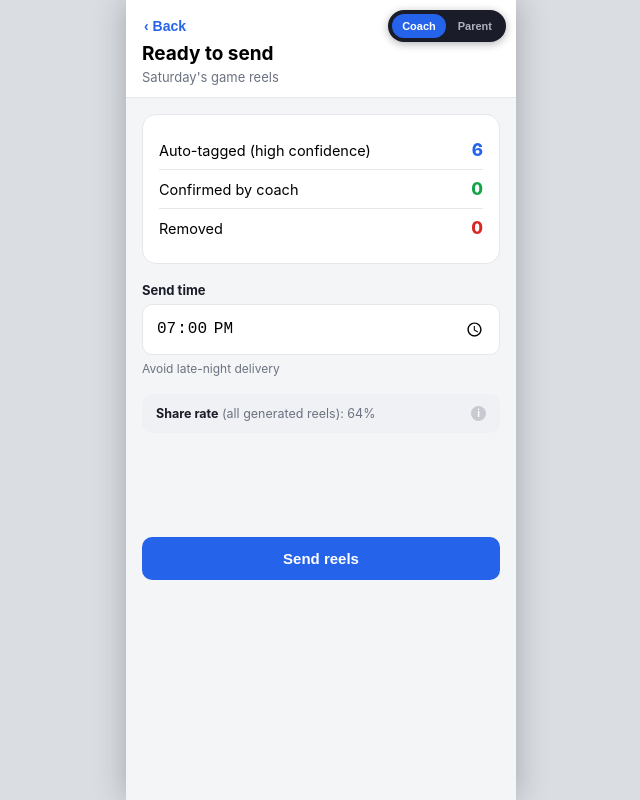
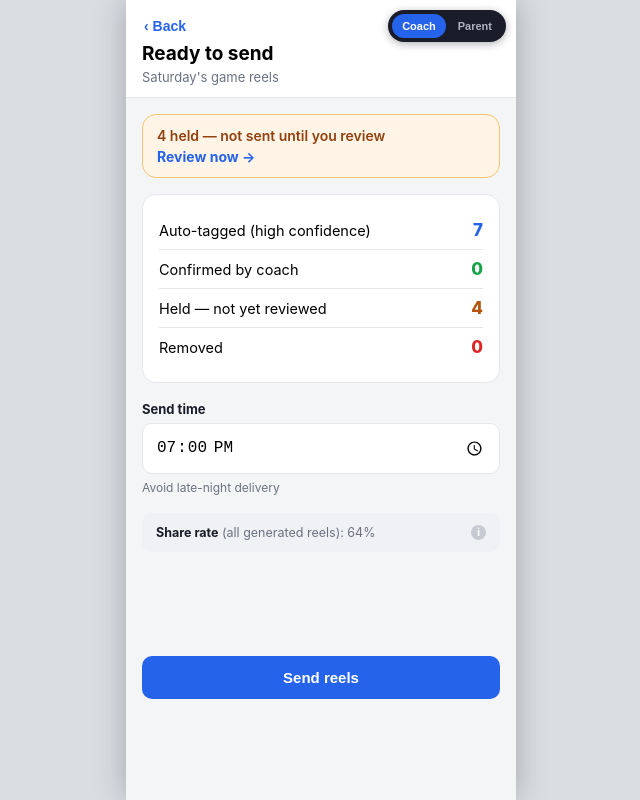
Before and after one commit to anuraghegde91-tech/sidelinereel-prototype, a plain HTML site: page index.html in a window 1280 px wide. Both pictures are taken after a click on the button "Continue to send". Shown: the whole page, without its empty margins (319-959 px from the left). Drawn offline with Linux system fonts and the light colour scheme.

Commit message:
Fix parent-view filtering and held-clip handling; add submission doc

```diff
--- a/index.html
+++ b/index.html
@@ -273,6 +273,28 @@
   .num.auto{color:#2563eb;}
   .num.confirmed{color:#16a34a;}
   .num.removed{color:#dc2626;}
+  .num.held{color:#b45309;}
+
+  .held-banner{
+    background:var(--warn-bg);
+    border:1px solid var(--warn-border);
+    color:var(--warn-text);
+    border-radius:var(--radius);
+    padding:12px 14px;
+    font-size:14px;
+    font-weight:600;
+    margin-bottom:16px;
+    display:none;
+  }
+  .held-banner.show{display:block;}
+  .held-banner a{
+    display:inline-block;
+    margin-top:4px;
+    color:var(--primary);
+    font-weight:700;
+    text-decoration:none;
+    cursor:pointer;
+  }
 
   .field-label{
     font-size:13px;
@@ -524,9 +546,14 @@
       <div class="screen-sub">Saturday's game reels</div>
     </div>
     <div class="content">
+      <div class="held-banner" id="heldBanner">
+        <span id="heldBannerText"></span><br>
+        <a id="reviewNowLink">Review now →</a>
+      </div>
       <div class="summary-card">
         <div class="summary-row"><span>Auto-tagged (high confidence)</span><span class="num auto" id="sumAuto"></span></div>
         <div class="summary-row"><span>Confirmed by coach</span><span class="num confirmed" id="sumConfirmed"></span></div>
+        <div class="summary-row"><span>Held — not yet reviewed</span><span class="num held" id="sumHeld"></span></div>
         <div class="summary-row"><span>Removed</span><span class="num removed" id="sumRemoved"></span></div>
       </div>
 
@@ -598,6 +625,7 @@
   ];
 
   function kidById(id){ return kids.find(function(k){return k.id===id;}); }
+  var MAYA_ID = 1; // the parent view in this prototype is always Maya's family
 
   var palette = ["#2563eb","#7c3aed","#db2777","#ea580c","#059669","#0891b2","#d97706","#4f46e5","#16a34a","#dc2626"];
   function colorFor(num){ return palette[num % palette.length]; }
@@ -611,6 +639,8 @@
     {id:104, detectedNumber:22, confidence:0.97, kidId:10, status:'auto', hiddenByParent:false},
     {id:105, detectedNumber:23, confidence:0.91, kidId:11, status:'auto', hiddenByParent:false},
     {id:106, detectedNumber:33, confidence:0.85, kidId:12, status:'auto', hiddenByParent:false},
+    // confidently-wrong auto-tag: model is 93% sure, but the clip is actually Leo's (#4), not Maya's
+    {id:107, detectedNumber:4,  confidence:0.93, kidId:1,  status:'auto', hiddenByParent:false},
     // 4 uncertain clips
     {id:201, detectedNumber:4,  confidence:0.55, kidId:null, status:'uncertain',
       reason:"Low confidence", candidates:[2,1], hiddenByParent:false},
@@ -738,10 +768,26 @@
     var autoCount = clips.filter(function(c){ return c.status==='auto'; }).length;
     var confirmedCount = clips.filter(function(c){ return c.status==='confirmed'; }).length;
     var removedCount = clips.filter(function(c){ return c.status==='removed'; }).length;
+    var heldCount = clips.filter(function(c){ return c.status==='uncertain'; }).length;
     document.getElementById('sumAuto').textContent = autoCount;
     document.getElementById('sumConfirmed').textContent = confirmedCount;
+    document.getElementById('sumHeld').textContent = heldCount;
     document.getElementById('sumRemoved').textContent = removedCount;
+
+    var heldBanner = document.getElementById('heldBanner');
+    if(heldCount > 0){
+      heldBanner.classList.add('show');
+      document.getElementById('heldBannerText').textContent =
+        heldCount + ' held — not sent until you review';
+    } else {
+      heldBanner.classList.remove('show');
+    }
   }
+
+  document.getElementById('reviewNowLink').onclick = function(){
+    showScreen('screen-review');
+    renderReview();
+  };
 
   document.getElementById('backToReviewFromReady').onclick = function(){
     showScreen('screen-review');
@@ -787,7 +833,7 @@
     var list = document.getElementById('parentClipList');
     list.innerHTML = '';
     var visibleClips = clips.filter(function(c){
-      return (c.status==='auto' || c.status==='confirmed') && !c.hiddenByParent;
+      return c.kidId === MAYA_ID && (c.status==='auto' || c.status==='confirmed') && !c.hiddenByParent;
     });
 
     if(visibleClips.length === 0){
@@ -814,9 +860,25 @@
         var clipId = parseInt(btn.getAttribute('data-clip'),10);
         var clip = clips.find(function(c){ return c.id===clipId; });
         clip.hiddenByParent = true;
+
+        // send it back to the coach queue, flagged as a parent report
+        var wronglyTaggedKidId = clip.kidId;
+        var detectedKid = kids.find(function(k){ return k.number===clip.detectedNumber; });
+        var candidates = [];
+        if(detectedKid && detectedKid.id !== wronglyTaggedKidId) candidates.push(detectedKid.id);
+        if(wronglyTaggedKidId) candidates.push(wronglyTaggedKidId);
+        while(candidates.length < 2){
+          var filler = kids.find(function(k){ return candidates.indexOf(k.id)===-1; });
+          candidates.push(filler.id);
+        }
+        clip.candidates = candidates;
+        clip.kidId = null;
+        clip.status = 'uncertain';
+        clip.reason = 'Reported by parent';
+
         var el = document.getElementById('parentClip-'+clipId);
         if(el){ el.classList.add('hidden-clip'); }
-        showToast('Thanks — coach will review');
+        showToast('Thanks — your coach will review this clip');
         setTimeout(function(){
           renderParentView();
         }, 450);
```
Also changed, not shown: 1 other file.
